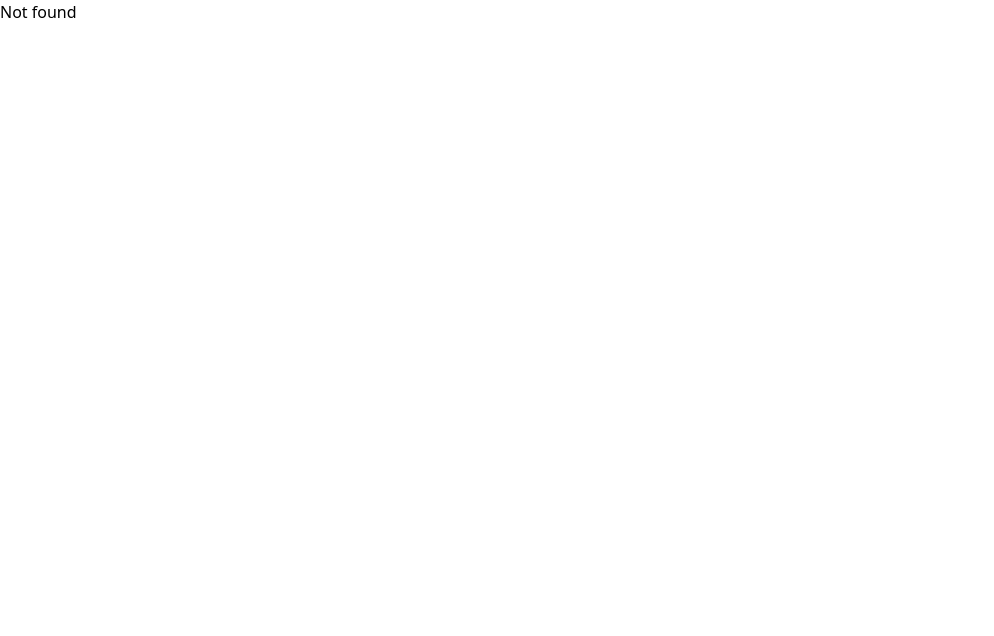
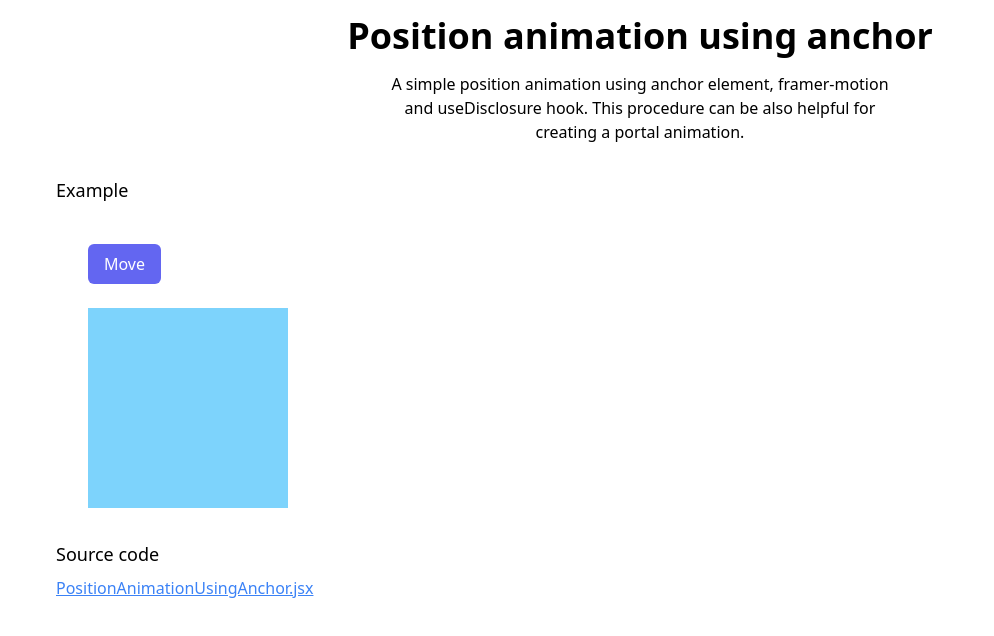
Before and after one commit to moshfiqrony/portfolio, a React (Vite) app: page /components/position-animation-using-anchor in a window 1280 px wide. Shown: the top 636 px of the page, without its empty margins (0-994 px from the left). Built offline with nearby package versions, Linux system fonts and the light colour scheme.

Commit message:
Add PositionAnimationUsingAnchor

```diff
--- a/src/App.jsx
+++ b/src/App.jsx
@@ -1,6 +1,7 @@
 import { RouterProvider, createBrowserRouter } from 'react-router-dom';
 import './index.css';
 import OpeningPortalAnimation from './pages/Components/OpeningPortalAnimation';
+import PositionAnimationUsingAnchor from './pages/Components/PositionAnimationUsingAnchor';
 import Home from './pages/Home';
 import UseDisclosure from './pages/Hooks/UseDisclosure';
 
@@ -16,6 +17,10 @@ const router = createBrowserRouter([
                 path: 'opening-portal-animation',
                 element: <OpeningPortalAnimation />,
             },
+            {
+                path: 'position-animation-using-anchor',
+                element: <PositionAnimationUsingAnchor />,
+            },
         ],
     },
     {
@@ -27,6 +32,7 @@ const router = createBrowserRouter([
             },
         ],
     },
+
     {
         path: '*',
         element: <div>Not found</div>,
--- /dev/null
+++ b/src/pages/Components/PositionAnimationUsingAnchor.jsx
@@ -0,0 +1,76 @@
+import { animate } from 'framer-motion';
+import { useRef } from 'react';
+import { PrimaryButton } from '../../components/common/Buttons';
+import ExternalLink from '../../components/common/ExternalLink';
+import { Layout } from '../../components/common/Layouts';
+import Section from '../../components/common/Section';
+import { REPO_URL } from '../../components/constants';
+import useDisclosure from '../../hooks/useDisclosure';
+
+export default function PositionAnimationUsingAnchor() {
+    const { isAlive, isOpen, onClose, onOpen } = useDisclosure(500);
+    const ref = useRef();
+    const anchorRef = useRef();
+    const anchorRect = anchorRef.current?.getBoundingClientRect();
+
+    function handleClose() {
+        onClose();
+        animate(ref.current, {
+            x: 0,
+            y: 0,
+            transition: {
+                duration: 2,
+            },
+        });
+    }
+
+    function handleOpen() {
+        onOpen();
+        animate(ref.current, {
+            x: 200,
+            y: 200,
+            transition: {
+                duration: 2,
+            },
+        });
+    }
+
+    return (
+        <Layout
+            header="Position animation using anchor"
+            description="A simple position animation using anchor element, framer-motion and useDisclosure hook. This procedure can be also helpful for creating a portal animation."
+        >
+            <Section id="example" heading="Example">
+                <div className="p-8">
+                    <PrimaryButton
+                        onClick={() => (isOpen ? handleClose() : handleOpen())}
+                    >
+                        {isOpen ? 'Reset' : 'Move'}
+                    </PrimaryButton>
+
+                    <div ref={anchorRef} />
+                    <div
+                        {...(isAlive && {
+                            style: {
+                                position: 'absolute',
+                                top: anchorRect?.top,
+                                left: anchorRect?.left,
+                            },
+                        })}
+                        ref={ref}
+                    >
+                        <div className="w-[200px] h-[200px] bg-sky-300 mt-6"></div>
+                    </div>
+                </div>
+            </Section>
+
+            <Section id="source-code" heading="Source code">
+                <ExternalLink
+                    href={`${REPO_URL}/pages/Components/PositionAnimationUsingAnchor.jsx`}
+                >
+                    PositionAnimationUsingAnchor.jsx
+                </ExternalLink>
+            </Section>
+        </Layout>
+    );
+}
--- a/src/pages/Home/content.json
+++ b/src/pages/Home/content.json
@@ -12,6 +12,12 @@
                 "title": "Opening portal animation",
                 "description": "A simple opening portal animation using CSS and HTML",
                 "link": "/components/opening-portal-animation"
+            },
+            {
+                "id": "position-animation-using-anchor",
+                "title": "Position animation using anchor",
+                "description": "A simple position animation using anchor",
+                "link": "/components/position-animation-using-anchor"
             }
         ]
     }
```
